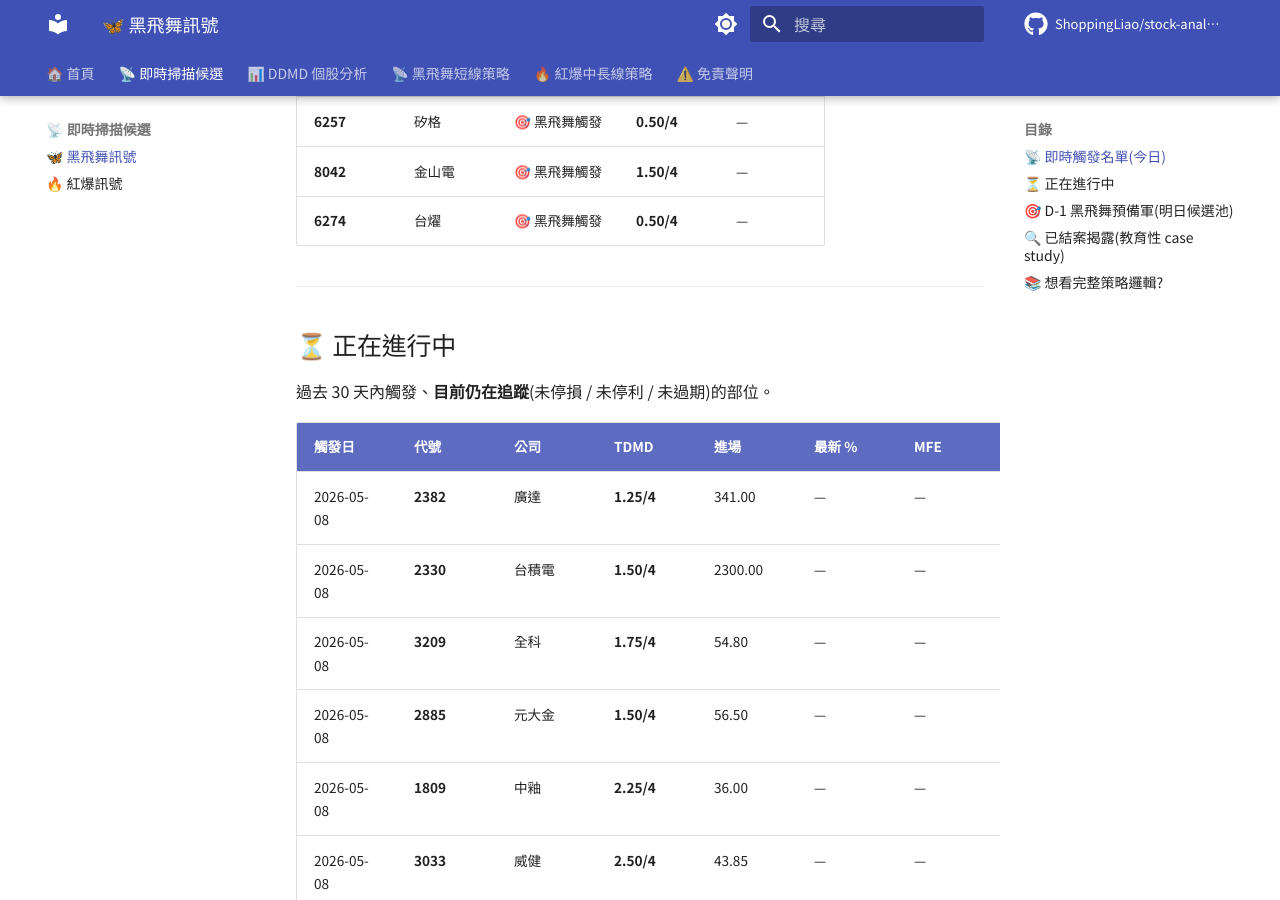
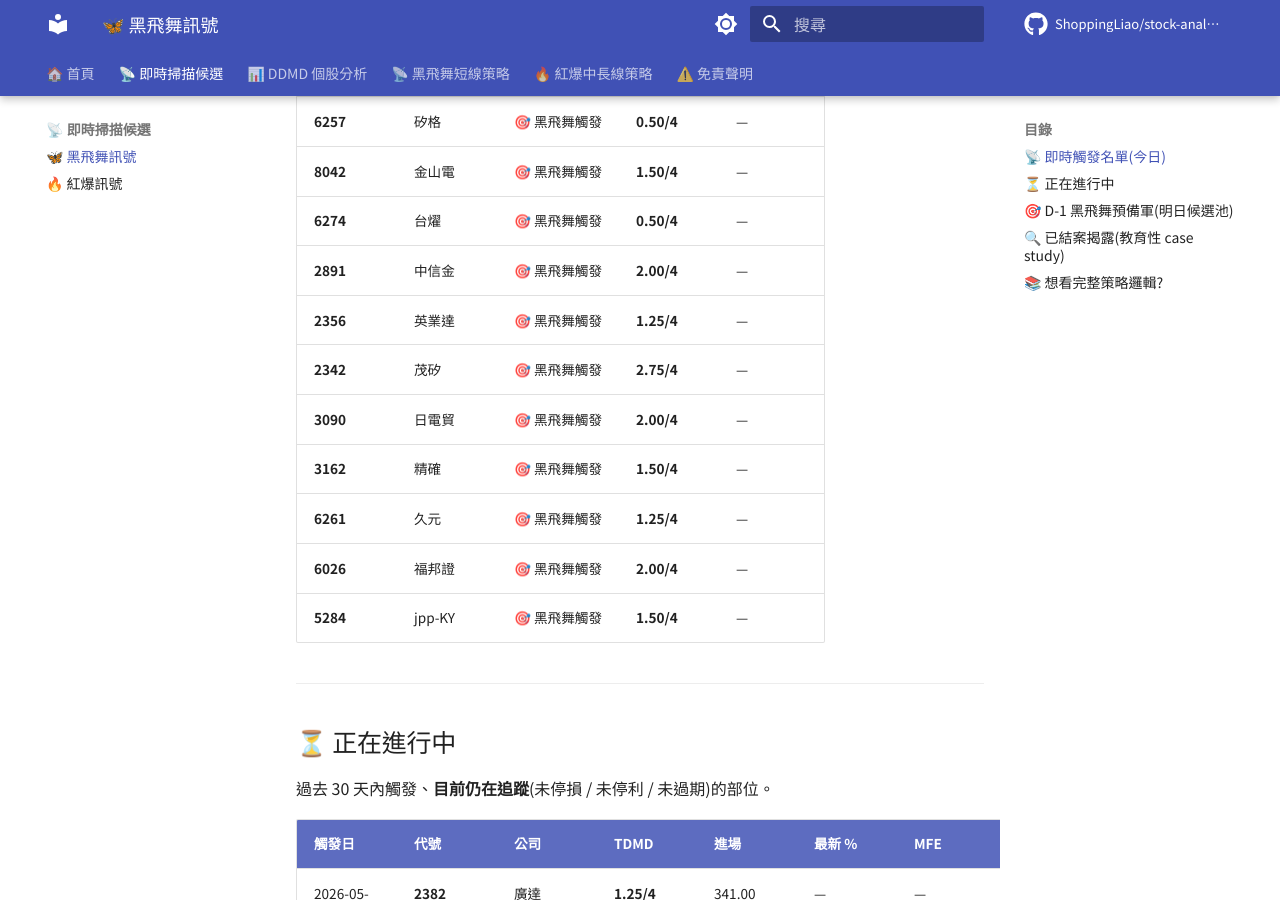
Before and after one commit to ShoppingLiao/stock-analysis-public, an MkDocs documentation site: the page built from docs/signals_black_butterfly.md, in a window 1280 px wide and 900 px high, scrolled down 551 px. Built offline with MkDocs 1.6.1 and Material for MkDocs 9.7.7, drawn with Linux system fonts in a browser that asks for light colours; comment, search, counter and statistics services are not loaded.

Commit message:
docs(signals): update BB + RB (2026-05-11)

```diff
--- a/docs/signals_black_butterfly.md
+++ b/docs/signals_black_butterfly.md
@@ -17,6 +17,14 @@
 | **6257** | 矽格 | 🎯 黑飛舞觸發 | **0.50/4** | — |
 | **8042** | 金山電 | 🎯 黑飛舞觸發 | **1.50/4** | — |
 | **6274** | 台燿 | 🎯 黑飛舞觸發 | **0.50/4** | — |
+| **2891** | 中信金 | 🎯 黑飛舞觸發 | **2.00/4** | — |
+| **2356** | 英業達 | 🎯 黑飛舞觸發 | **1.25/4** | — |
+| **2342** | 茂矽 | 🎯 黑飛舞觸發 | **2.75/4** | — |
+| **3090** | 日電貿 | 🎯 黑飛舞觸發 | **2.00/4** | — |
+| **3162** | 精確 | 🎯 黑飛舞觸發 | **1.50/4** | — |
+| **6261** | 久元 | 🎯 黑飛舞觸發 | **1.25/4** | — |
+| **6026** | 福邦證 | 🎯 黑飛舞觸發 | **2.00/4** | — |
+| **5284** | jpp-KY | 🎯 黑飛舞觸發 | **1.50/4** | — |
 
 
 ---
```
